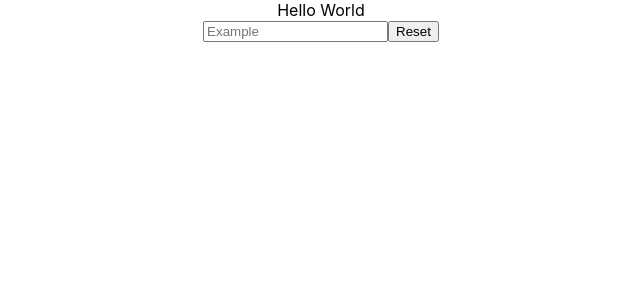
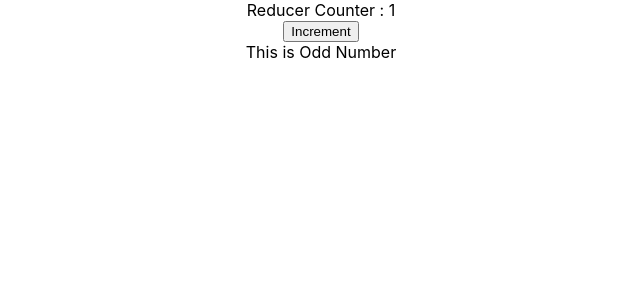
Before and after one commit to gblstudent/reactkb, a React (Create React App) app: page / in a window 1280 px wide. Shown: the top 300 px of the page, without its empty margins (319-959 px from the left). Built offline with nearby package versions, Linux system fonts and the light colour scheme.

Commit message:
Revert "Part10-End"
This reverts commit 89c649d3fe77ce87fd9a6545747741f05fd8cd68.

```diff
--- a/src/App.js
+++ b/src/App.js
@@ -1,10 +1,10 @@
 import './App.css';
-import MyRefDemo from './components/part10/MyRefDemo';
+import MyReducerDemo from './components/part9/MyReducerDemo';
 
 function App() {
   return (
     <div className="App">
-      <MyRefDemo/>
+      <MyReducerDemo/>
     </div>
   );
 }
--- a/src/components/part10/MyRefDemo.js
+++ /dev/null
@@ -1,16 +0,0 @@
-import { useRef } from "react";
-
-export default function MyRefDemo() {
-    const inputRef = useRef(null);
-    const onCLick = () => {
-        inputRef.current.focus();
-    }
-    return (
-    <div>
-        Hello World <br/>
-        <input type='text' placeholder='Example' ref={inputRef}/>
-        <button onClick={onCLick} >Reset</button>
-    </div>
-
-  );
-}
```
Also changed, not shown: 1 other file (tests, documents, lock files or other folders).
